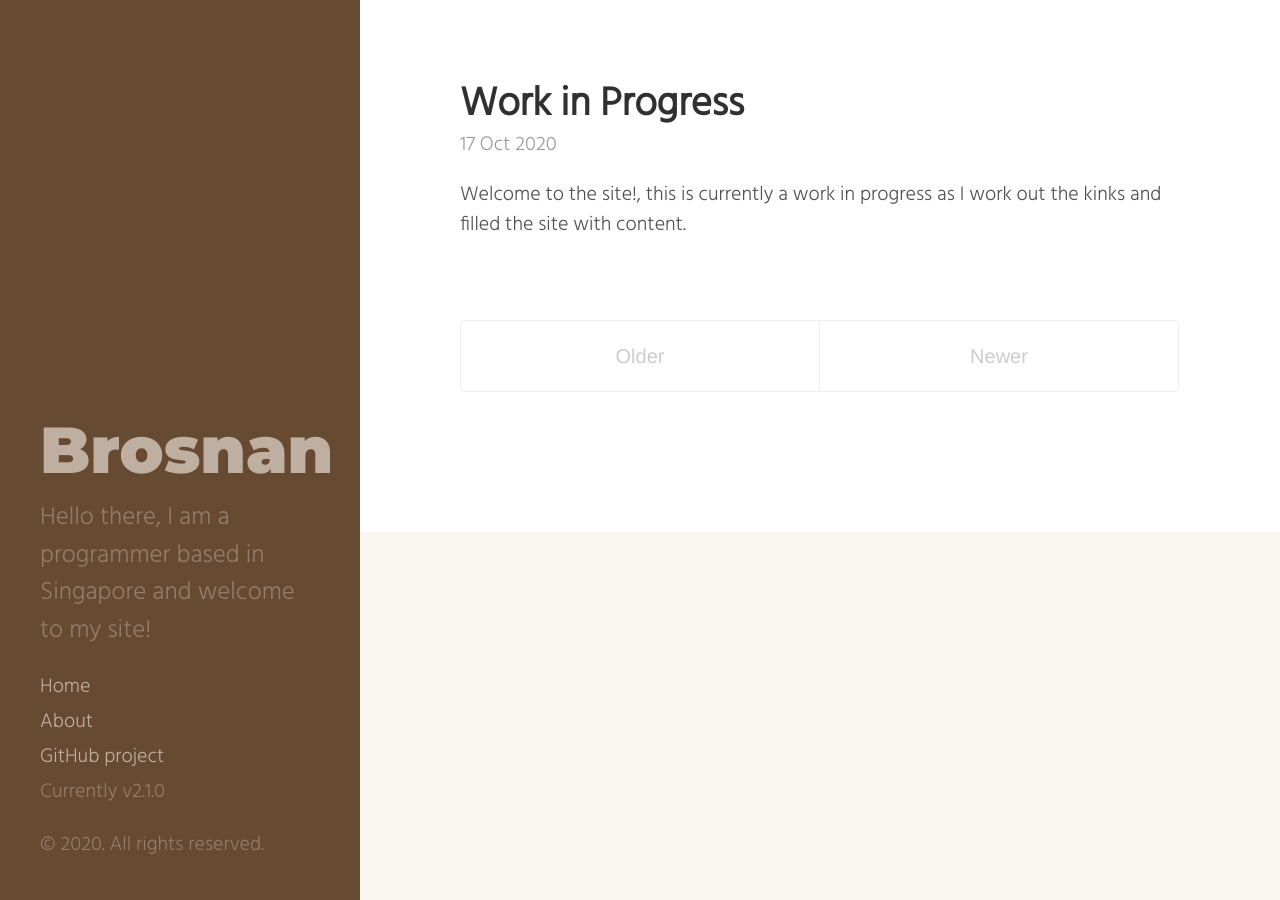
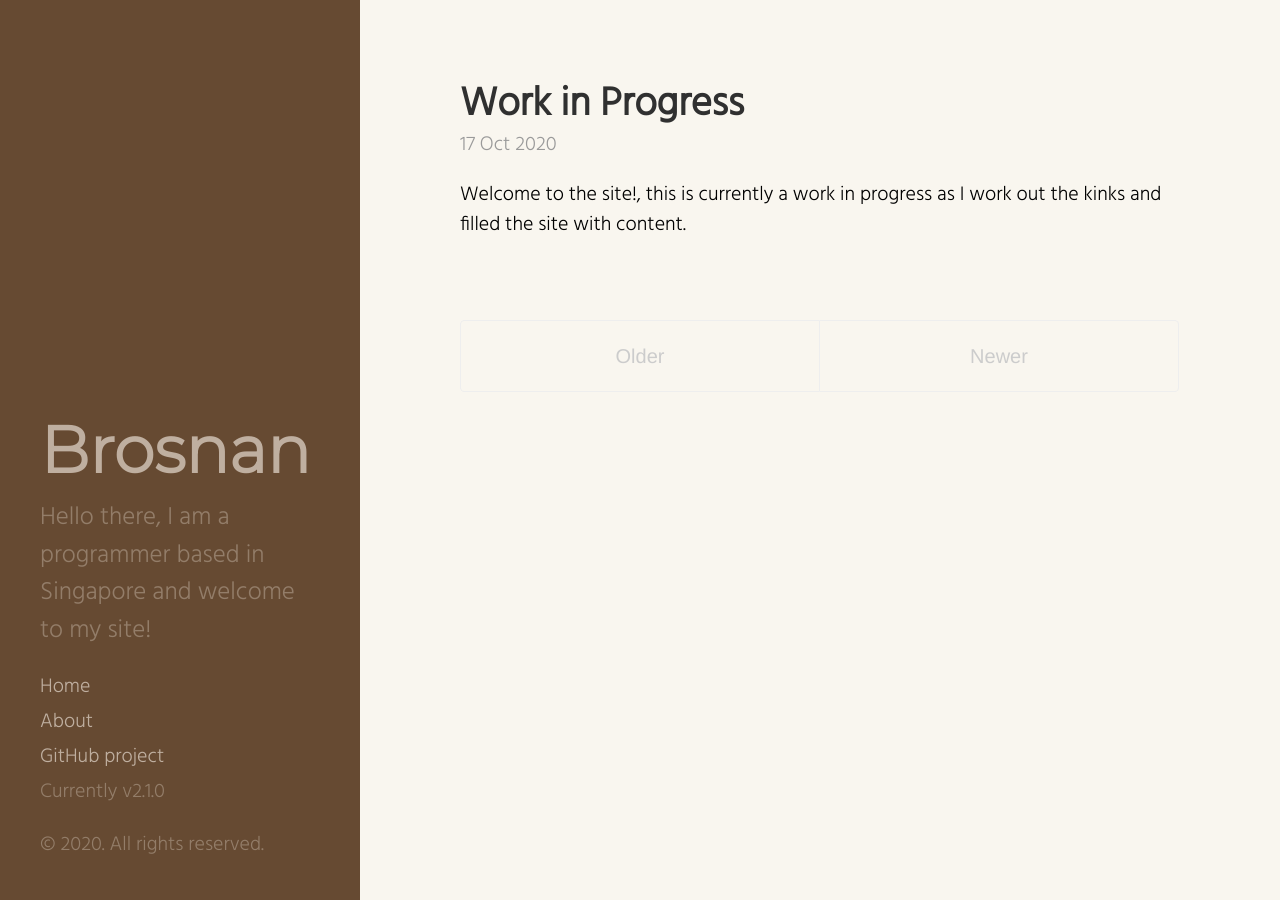
Before and after one commit to broscew/broscew.github.io, a Jekyll site: the page built from index.html, in a window 1280 px wide. Built offline with Jekyll 4.4.1, drawn with Linux system fonts in a browser that asks for light colours; the list of posts is cut into pages by our own code.

Commit message:
style changes 2

```diff
--- a/_includes/head.html
+++ b/_includes/head.html
@@ -18,7 +18,7 @@
   <link rel="stylesheet" href="{{ site.baseurl }}public/css/poole.css">
   <link rel="stylesheet" href="{{ site.baseurl }}public/css/syntax.css">
   <link rel="stylesheet" href="{{ site.baseurl }}public/css/hyde.css">
-  <link rel="stylesheet" href="https://fonts.googleapis.com/css?family=Montserrat:900|Hind:300">
+  <link rel="stylesheet" href="https://fonts.googleapis.com/css?family=Montserrat:300|Hind:300">
 
   <!--"http://fonts.googleapis.com/css?family=PT+Sans:400,400italic,700|Abril+Fatface">-->
 
--- a/public/css/poole.css
+++ b/public/css/poole.css
@@ -61,8 +61,8 @@ html {
 }
 
 body {
-  color: #515151;
-  background-color: #fff;
+  background-color: #f9f6ef;
+  color:(38, 25, 17,.5);
   -webkit-text-size-adjust: 100%;
       -ms-text-size-adjust: 100%;
 }
```
